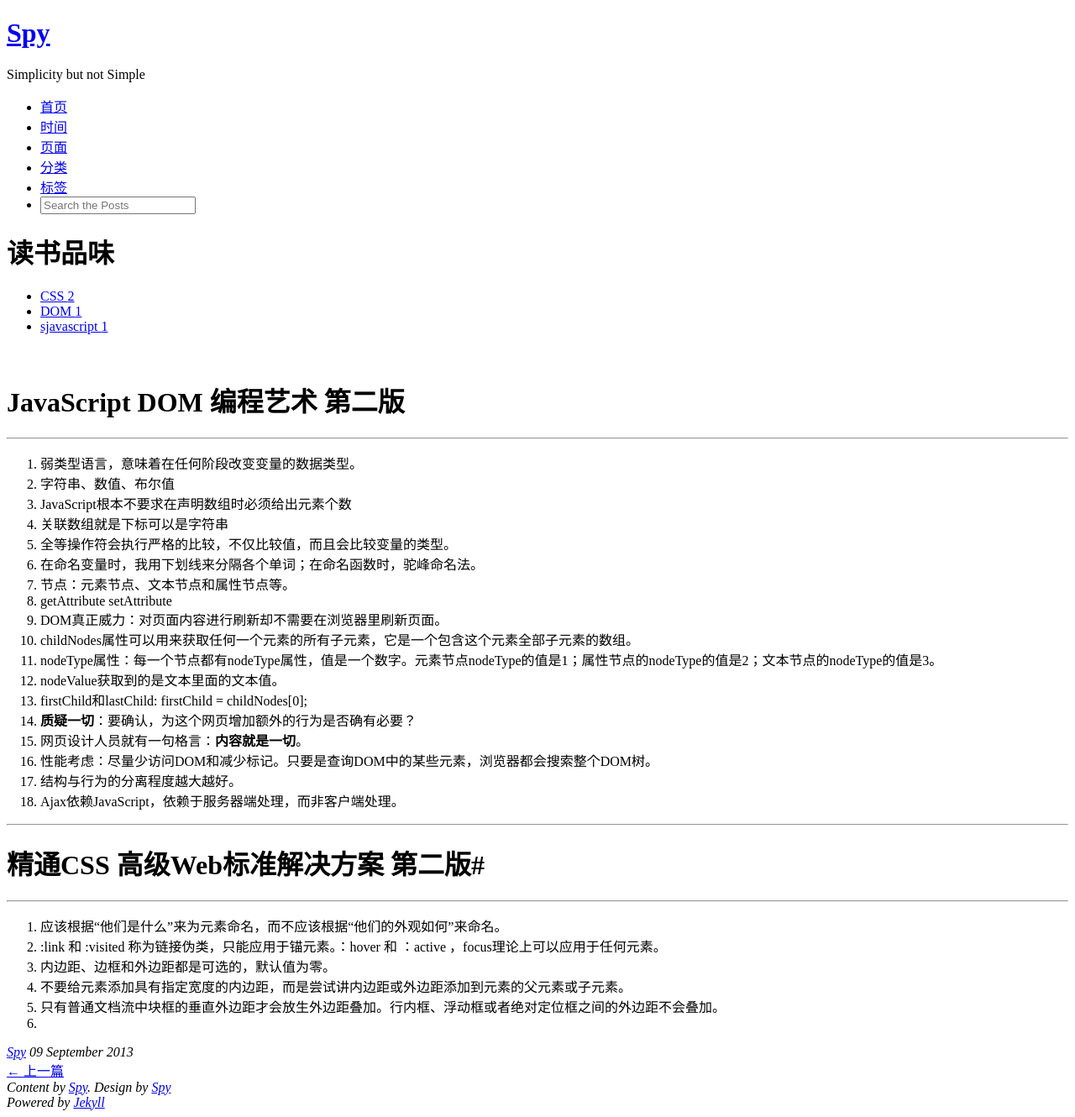
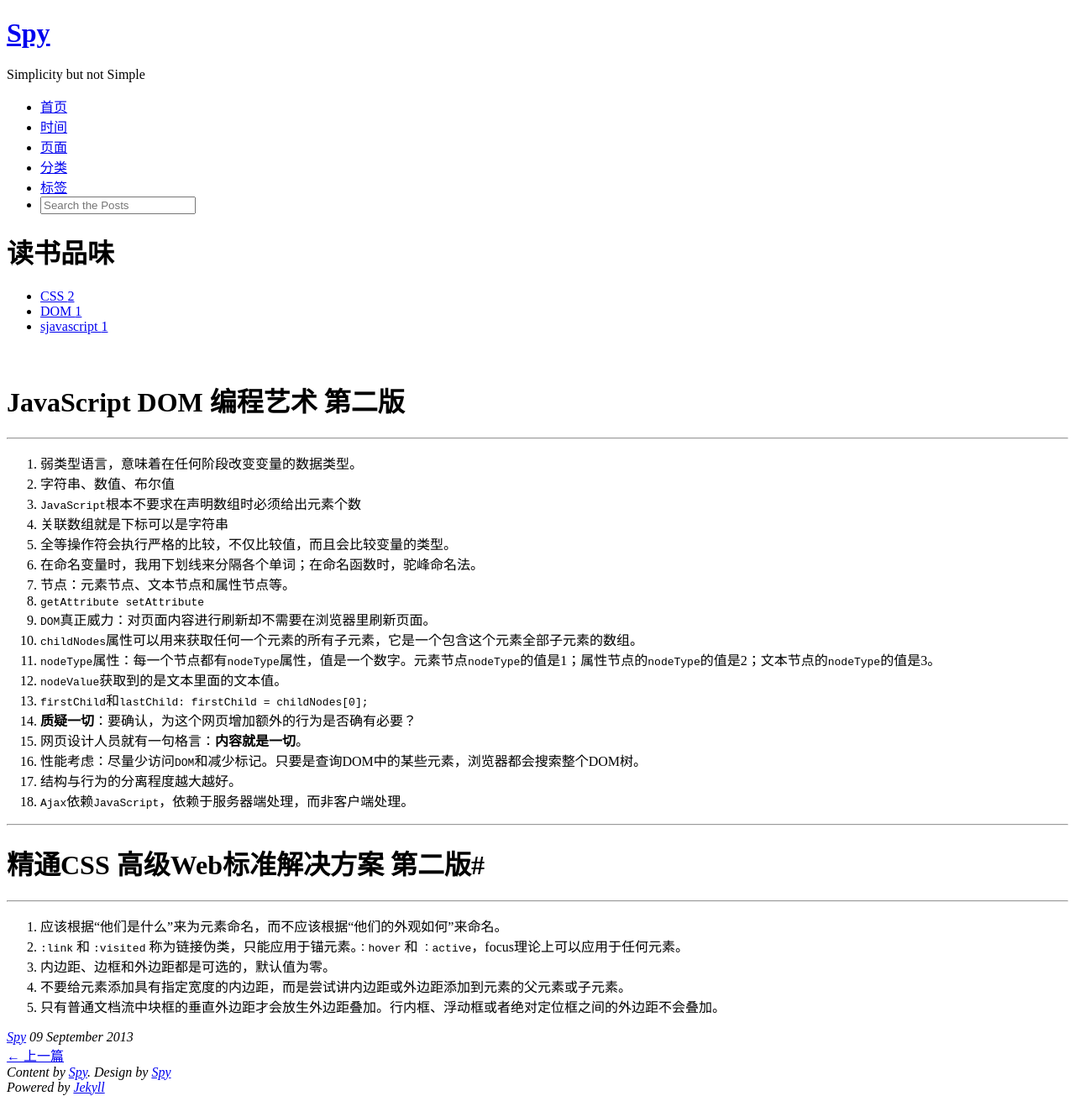
Before and after one commit to pigerla/pigerla.github.com, a Jekyll site: the page built from _posts/2013-09-09-读书品味.md, in a window 1280 px wide. Shown: the whole page at 84% size. Built offline with Jekyll 4.4.1, drawn with Linux system fonts in a browser that asks for light colours; comment, search, counter and statistics services are not loaded; some of the changed lines change nothing that is shown.

Commit message:
修改文章

```diff
--- a/_posts/2013-09-09-读书品味.md
+++ b/_posts/2013-09-09-读书品味.md
@@ -10,34 +10,37 @@ tags : [CSS, DOM, sjavascript]
 # JavaScript DOM 编程艺术 第二版 #
 
 ----------
+
+
 1. 弱类型语言，意味着在任何阶段改变变量的数据类型。
 2. 字符串、数值、布尔值
-3. JavaScript根本不要求在声明数组时必须给出元素个数
+3. `JavaScript`根本不要求在声明数组时必须给出元素个数
 4. 关联数组就是下标可以是字符串
 5. 全等操作符会执行严格的比较，不仅比较值，而且会比较变量的类型。
 6. 在命名变量时，我用下划线来分隔各个单词；在命名函数时，驼峰命名法。
 7. 节点：元素节点、文本节点和属性节点等。
-8. getAttribute setAttribute
-9. DOM真正威力：对页面内容进行刷新却不需要在浏览器里刷新页面。
-10. childNodes属性可以用来获取任何一个元素的所有子元素，它是一个包含这个元素全部子元素的数组。
-11. nodeType属性：每一个节点都有nodeType属性，值是一个数字。元素节点nodeType的值是1；属性节点的nodeType的值是2；文本节点的nodeType的值是3。
-12. nodeValue获取到的是文本里面的文本值。
-13. firstChild和lastChild: firstChild = childNodes[0];
+8. `getAttribute setAttribute`
+9. `DOM`真正威力：对页面内容进行刷新却不需要在浏览器里刷新页面。
+10. `childNodes`属性可以用来获取任何一个元素的所有子元素，它是一个包含这个元素全部子元素的数组。
+11. `nodeType`属性：每一个节点都有`nodeType`属性，值是一个数字。元素节点`nodeType`的值是1；属性节点的`nodeType`的值是2；文本节点的`nodeType`的值是3。
+12. `nodeValue`获取到的是文本里面的文本值。
+13. `firstChild`和`lastChild: firstChild = childNodes[0];`
 14. **质疑一切**：要确认，为这个网页增加额外的行为是否确有必要？
 15. 网页设计人员就有一句格言：**内容就是一切**。
-16. 性能考虑：尽量少访问DOM和减少标记。只要是查询DOM中的某些元素，浏览器都会搜索整个DOM树。
+16. 性能考虑：尽量少访问`DOM`和减少标记。只要是查询DOM中的某些元素，浏览器都会搜索整个DOM树。
 17. 结构与行为的分离程度越大越好。
-18. Ajax依赖JavaScript，依赖于服务器端处理，而非客户端处理。
+18. `Ajax`依赖`JavaScript`，依赖于服务器端处理，而非客户端处理。
 
 <!--break-->
 
 ----------
+
+
 # 精通CSS 高级Web标准解决方案 第二版#
 
 ----------
 1. 应该根据“他们是什么”来为元素命名，而不应该根据“他们的外观如何”来命名。
-2. :link 和 :visited 称为链接伪类，只能应用于锚元素。：hover 和 ：active ，focus理论上可以应用于任何元素。
+2. `:link` 和 `:visited` 称为链接伪类，只能应用于锚元素。`：hover` 和 `：active`，focus理论上可以应用于任何元素。
 3. 内边距、边框和外边距都是可选的，默认值为零。
 4. 不要给元素添加具有指定宽度的内边距，而是尝试讲内边距或外边距添加到元素的父元素或子元素。
 5. 只有普通文档流中块框的垂直外边距才会放生外边距叠加。行内框、浮动框或者绝对定位框之间的外边距不会叠加。
-6.
```
